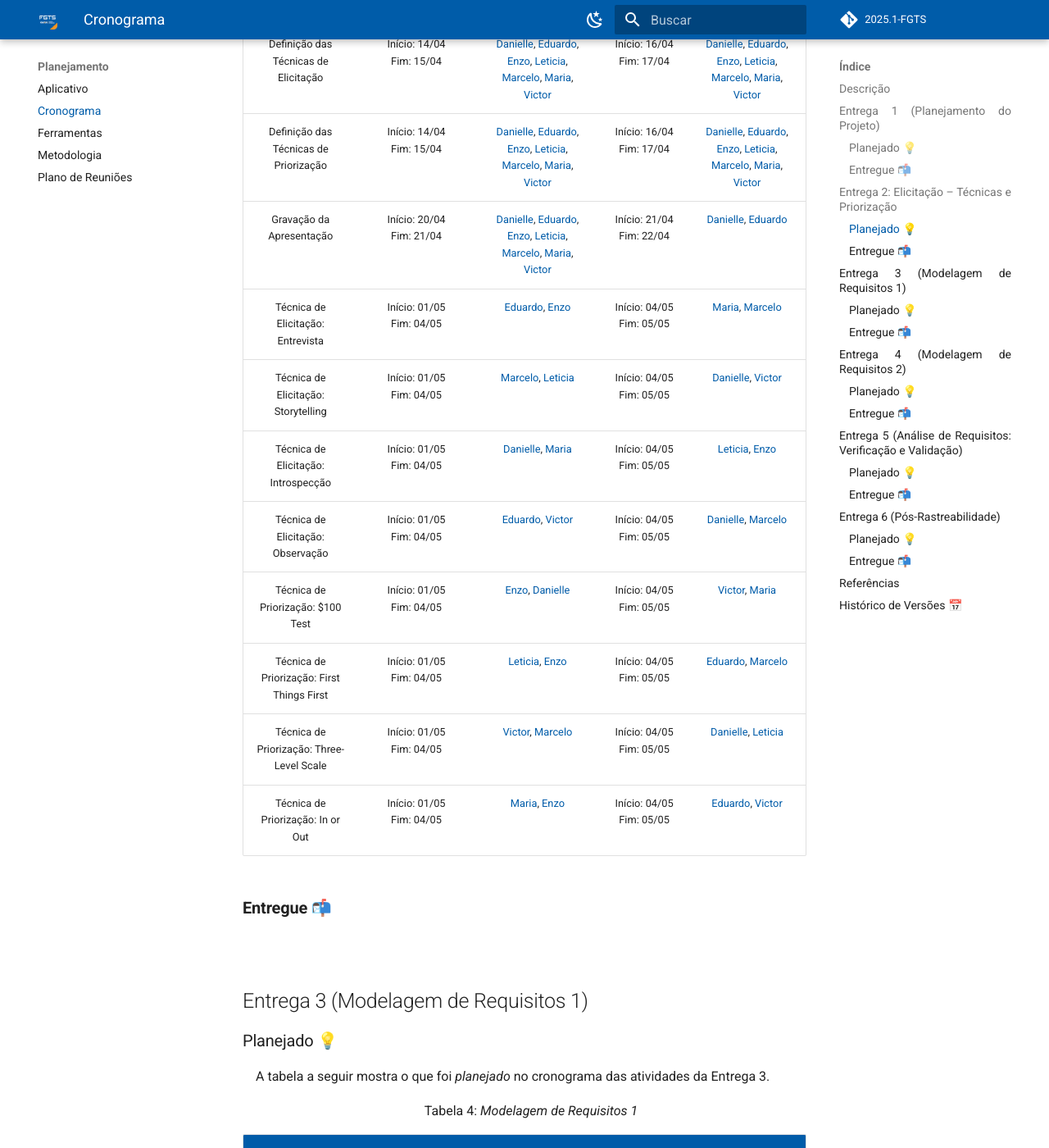
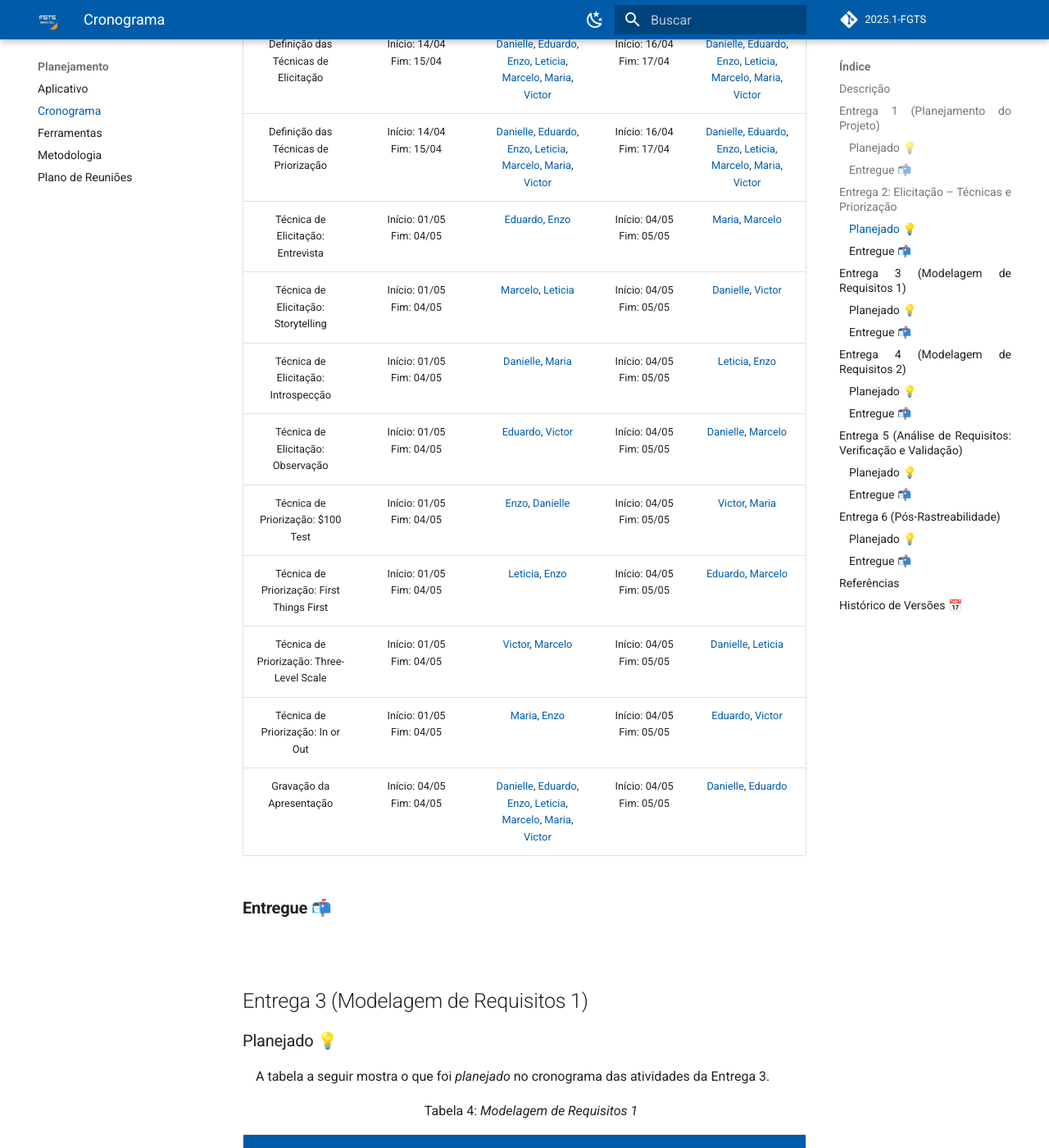
Before and after one commit to eduardodpms/REQ-FGTS, an MkDocs documentation site: the page built from docs/Planejamento/Cronograma.md, in a window 1280 px wide and 1400 px high, scrolled down 2431 px. Shown: the whole window at 82% size. Built offline with MkDocs 1.6.1 and Material for MkDocs 9.7.7, drawn with Linux system fonts in a browser that asks for light colours; comment, search, counter and statistics services are not loaded.

Commit message:
docs: atualizaçao da pagina de cronograma

```diff
--- a/docs/Planejamento/Cronograma.md
+++ b/docs/Planejamento/Cronograma.md
@@ -52,11 +52,11 @@ A tabela a seguir mostra o que foi *planejado* no cronograma das atividades da E
 
 <p style="text-align: center; font-size: 16px;">Tabela 3: <i>Elicitação – Técnicas e Priorização</i></p>
 
+
 | **Atividade**                        | **Período de Desenvolvimento**        | **Responsáveis**                                                                 | **Período de Revisão**            | **Revisores**                                                              |
 |:-------------------------------------:|:-------------------------------------:|:--------------------------------------------------------------------------------:|:--------------------------------:|:---------------------------------------------------------------------------:|
 | Definição das Técnicas de Elicitação  | Início: 14/04 <br> Fim: 15/04         | [Danielle](https://github.com/danielle-soaress), [Eduardo](https://github.com/eduardodpms), [Enzo](https://github.com/EnzoEmir), [Leticia](https://github.com/Leticia-Arisa-K-Higa), [Marcelo](https://github.com/MM4k), [Maria](https://github.com/dudaa28), [Victor](https://github.com/VictorPontual) | Início: 16/04 <br> Fim: 17/04    | [Danielle](https://github.com/danielle-soaress), [Eduardo](https://github.com/eduardodpms), [Enzo](https://github.com/EnzoEmir), [Leticia](https://github.com/Leticia-Arisa-K-Higa), [Marcelo](https://github.com/MM4k), [Maria](https://github.com/dudaa28), [Victor](https://github.com/VictorPontual) |
 | Definição das Técnicas de Priorização | Início: 14/04 <br> Fim: 15/04         | [Danielle](https://github.com/danielle-soaress), [Eduardo](https://github.com/eduardodpms), [Enzo](https://github.com/EnzoEmir), [Leticia](https://github.com/Leticia-Arisa-K-Higa), [Marcelo](https://github.com/MM4k), [Maria](https://github.com/dudaa28), [Victor](https://github.com/VictorPontual) | Início: 16/04 <br> Fim: 17/04    | [Danielle](https://github.com/danielle-soaress), [Eduardo](https://github.com/eduardodpms), [Enzo](https://github.com/EnzoEmir), [Leticia](https://github.com/Leticia-Arisa-K-Higa), [Marcelo](https://github.com/MM4k), [Maria](https://github.com/dudaa28), [Victor](https://github.com/VictorPontual) |
-| Gravação da Apresentação             | Início: 20/04 <br> Fim: 21/04         | [Danielle](https://github.com/danielle-soaress), [Eduardo](https://github.com/eduardodpms), [Enzo](https://github.com/EnzoEmir), [Leticia](https://github.com/Leticia-Arisa-K-Higa), [Marcelo](https://github.com/MM4k), [Maria](https://github.com/dudaa28), [Victor](https://github.com/VictorPontual) | Início: 21/04 <br> Fim: 22/04    | [Danielle](https://github.com/danielle-soaress), [Eduardo](https://github.com/eduardodpms) |
 | Técnica de Elicitação: Entrevista                           | Início: 01/05 <br> Fim: 04/05         | [Eduardo](https://github.com/eduardodpms), [Enzo](https://github.com/EnzoEmir)                                         | Início: 04/05 <br> Fim: 05/05    | [Maria](https://github.com/dudaa28), [Marcelo](https://github.com/MM4k)   |
 | Técnica de Elicitação: Storytelling                         | Início: 01/05 <br> Fim: 04/05         | [Marcelo](https://github.com/MM4k), [Leticia](https://github.com/Leticia-Arisa-K-Higa)                                 | Início: 04/05 <br> Fim: 05/05    | [Danielle](https://github.com/danielle-soaress), [Victor](https://github.com/VictorPontual) |
 | Técnica de Elicitação: Introspecção                         | Início: 01/05 <br> Fim: 04/05         | [Danielle](https://github.com/danielle-soaress), [Maria](https://github.com/dudaa28)                                   | Início: 04/05 <br> Fim: 05/05    | [Leticia](https://github.com/Leticia-Arisa-K-Higa), [Enzo](https://github.com/EnzoEmir)   |
@@ -65,6 +65,8 @@ A tabela a seguir mostra o que foi *planejado* no cronograma das atividades da E
 | Técnica de Priorização: First Things First                  | Início: 01/05 <br> Fim: 04/05         | [Leticia](https://github.com/Leticia-Arisa-K-Higa), [Enzo](https://github.com/EnzoEmir)                                | Início: 04/05 <br> Fim: 05/05    | [Eduardo](https://github.com/eduardodpms), [Marcelo](https://github.com/MM4k)   |
 | Técnica de Priorização: Three-Level Scale                   | Início: 01/05 <br> Fim: 04/05         | [Victor](https://github.com/VictorPontual), [Marcelo](https://github.com/MM4k)                                         | Início: 04/05 <br> Fim: 05/05    | [Danielle](https://github.com/danielle-soaress), [Leticia](https://github.com/Leticia-Arisa-K-Higa)   |
 | Técnica de Priorização: In or Out                           | Início: 01/05 <br> Fim: 04/05         | [Maria](https://github.com/dudaa28), [Enzo](https://github.com/EnzoEmir)                                               | Início: 04/05 <br> Fim: 05/05    | [Eduardo](https://github.com/eduardodpms), [Victor](https://github.com/VictorPontual)   |
+| Gravação da Apresentação             | Início: 04/05 <br> Fim: 04/05         | [Danielle](https://github.com/danielle-soaress), [Eduardo](https://github.com/eduardodpms), [Enzo](https://github.com/EnzoEmir), [Leticia](https://github.com/Leticia-Arisa-K-Higa), [Marcelo](https://github.com/MM4k), [Maria](https://github.com/dudaa28), [Victor](https://github.com/VictorPontual) | Início: 04/05 <br> Fim: 05/05    | [Danielle](https://github.com/danielle-soaress), [Eduardo](https://github.com/eduardodpms) |
+
 
 ### **Entregue 📬**
 
```
